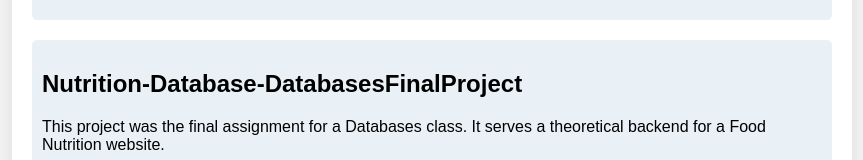
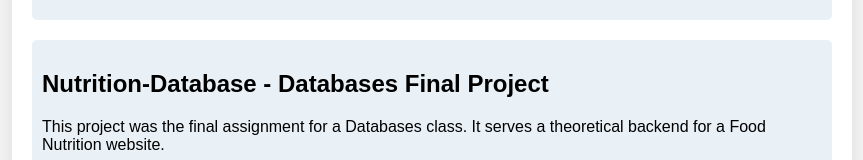
Before and after one commit to luis-jmtz/luis-jmtz.github.io, a plain HTML site: page projects.html in a window 1280 px wide. Shown: the part 528-688 px from the top of the page, without its empty margins (208-1071 px from the left). Drawn offline with Linux system fonts and the light colour scheme.

Commit message:
Update projects.html

```diff
--- a/projects.html
+++ b/projects.html
@@ -85,7 +85,7 @@
             <p><a href="https://github.com/luis-jmtz/pytesseract_analysis" target="_blank">Pytesseract Analysis on GitHub</a></p>
         </div>
         <div class="project">
-            <h2>Nutrition-Database-DatabasesFinalProject</h2>
+            <h2>Nutrition-Database - Databases Final Project</h2>
             <p>This project was the final assignment for a Databases class. It serves a theoretical backend for a Food Nutrition website.
 
             </p>
```
